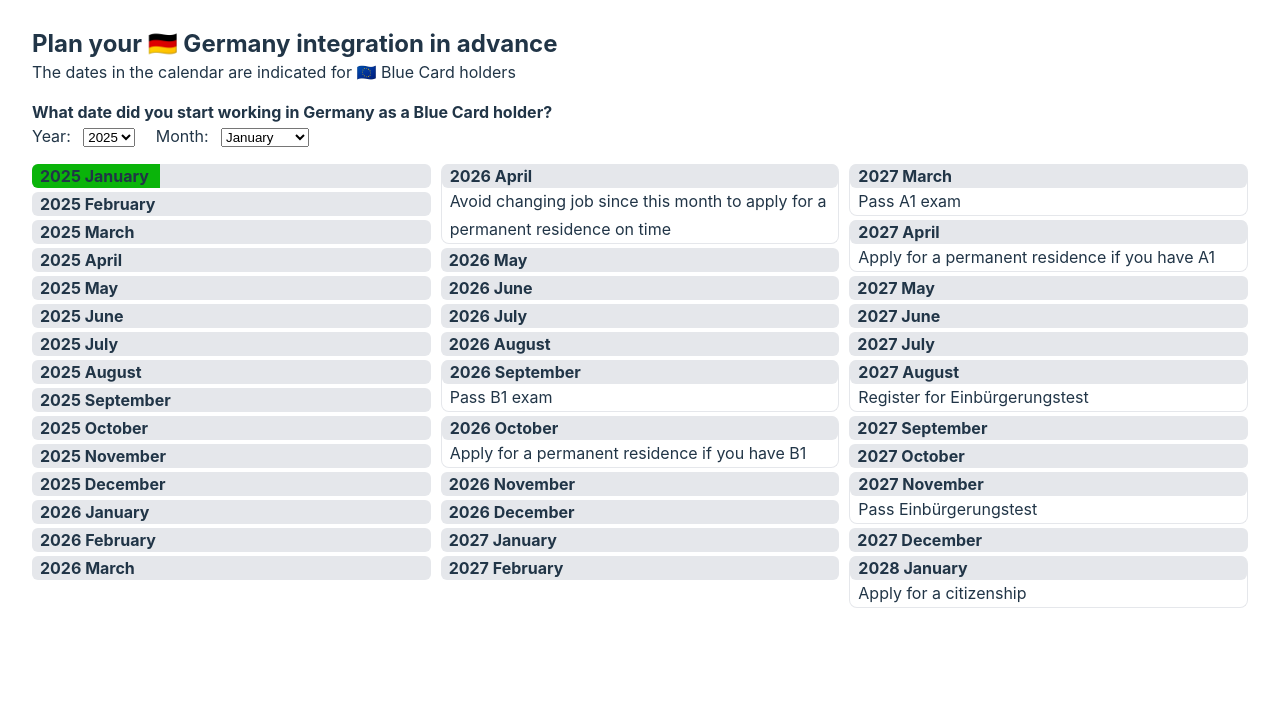
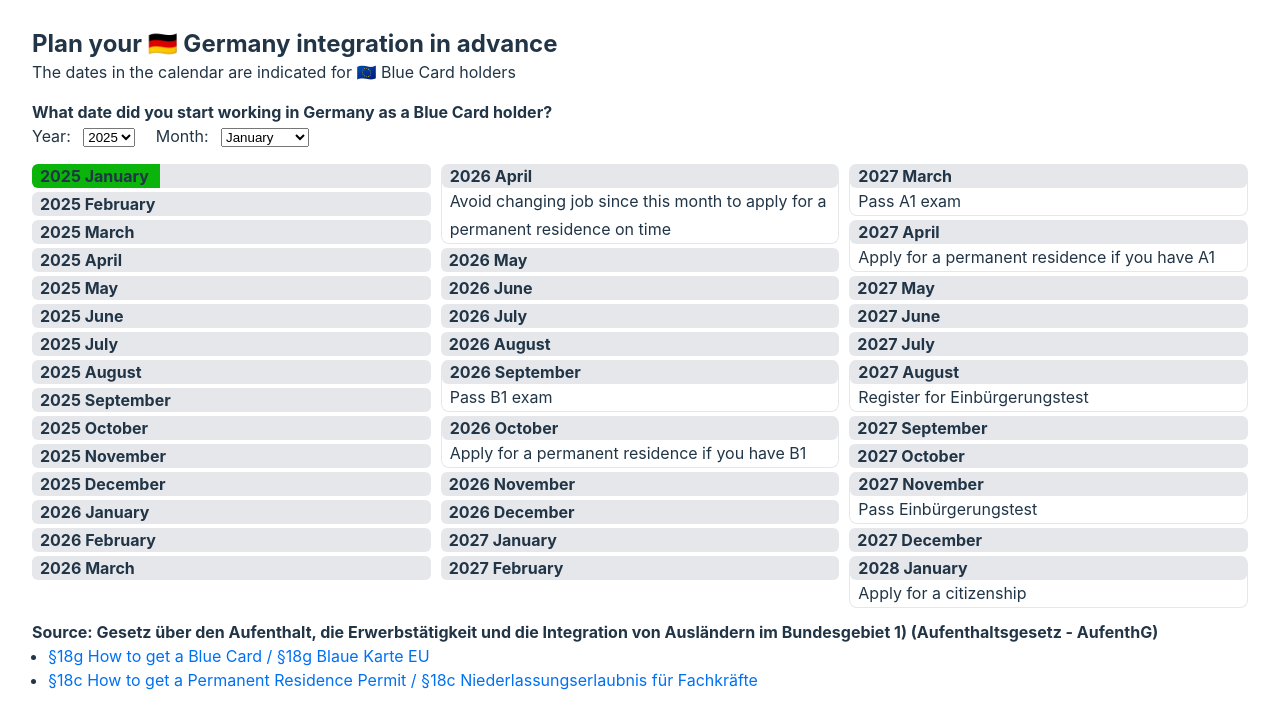
Before and after one commit to isqua/eu-blue-card-germany, a Svelte app: page / in a window 1280 px wide. Shown: the top 728 px of the page. Built offline with nearby package versions, Linux system fonts and the light colour scheme.

Commit message:
feat: add links to the AufenthG

```diff
--- a/src/App.svelte
+++ b/src/App.svelte
@@ -1,5 +1,6 @@
 <script lang="ts">
     import DateForm from './components/DateForm.svelte';
+    import Footer from './components/Footer.svelte';
     import Header from './components/Header.svelte';
     import ProgressCalendar from './components/ProgressCalendar.svelte';
     import { StorageKeys } from './lib/constants';
@@ -30,6 +31,7 @@
         lastAvailableYear={today.getFullYear()}
     />
     <ProgressCalendar {startDate} {today} />
+    <Footer />
 </main>
 
 <style>
--- /dev/null
+++ b/src/components/Footer.svelte
@@ -0,0 +1,55 @@
+<footer>
+    <h3>
+        Source: <span lang="de">
+            Gesetz über den Aufenthalt, die Erwerbstätigkeit und die Integration
+            von Ausländern im Bundesgebiet 1) (Aufenthaltsgesetz - AufenthG)
+        </span>
+    </h3>
+    <ul>
+        <li>
+            <a
+                href="https://www.gesetze-im-internet.de/aufenthg_2004/__18g.html"
+            >
+                §18g How to get a Blue Card /
+                <span lang="de"> §18g Blaue Karte EU </span>
+            </a>
+        </li>
+        <li>
+            <a
+                href="https://www.gesetze-im-internet.de/aufenthg_2004/__18c.html"
+            >
+                §18c How to get a Permanent Residence Permit /
+                <span lang="de">
+                    §18c Niederlassungserlaubnis für Fachkräfte
+                </span>
+            </a>
+        </li>
+    </ul>
+</footer>
+
+<style>
+    footer {
+        margin-top: 1rem;
+    }
+
+    h3 {
+        font-size: 1rem;
+        line-height: 1;
+        margin: 0 0 0.25rem;
+    }
+
+    ul {
+        list-style-type: disc;
+        margin: 0;
+        padding: 0 0 0 1rem;
+    }
+
+    a {
+        color: #0070f3;
+        text-decoration: none;
+    }
+
+    a:visited {
+        color: #9600f3;
+    }
+</style>
```
